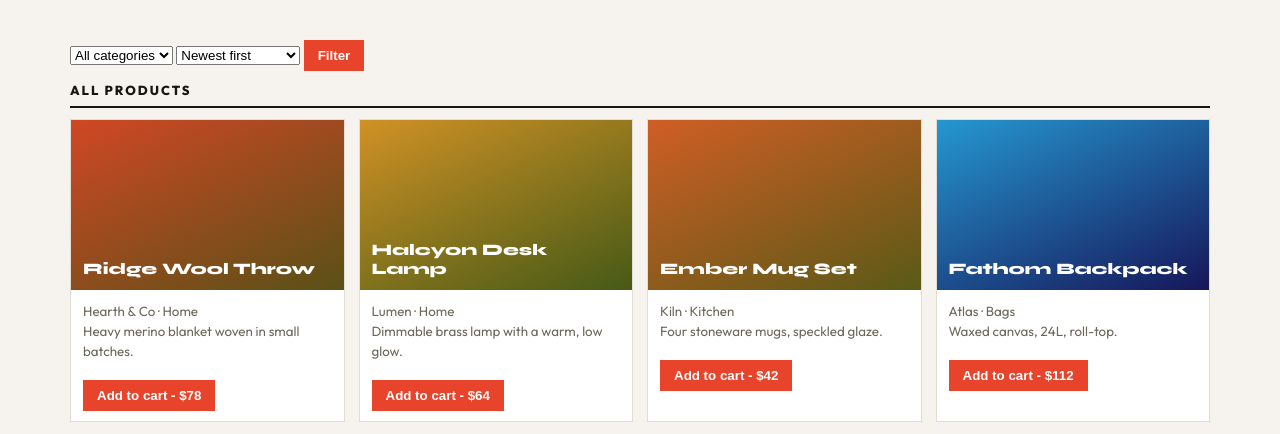
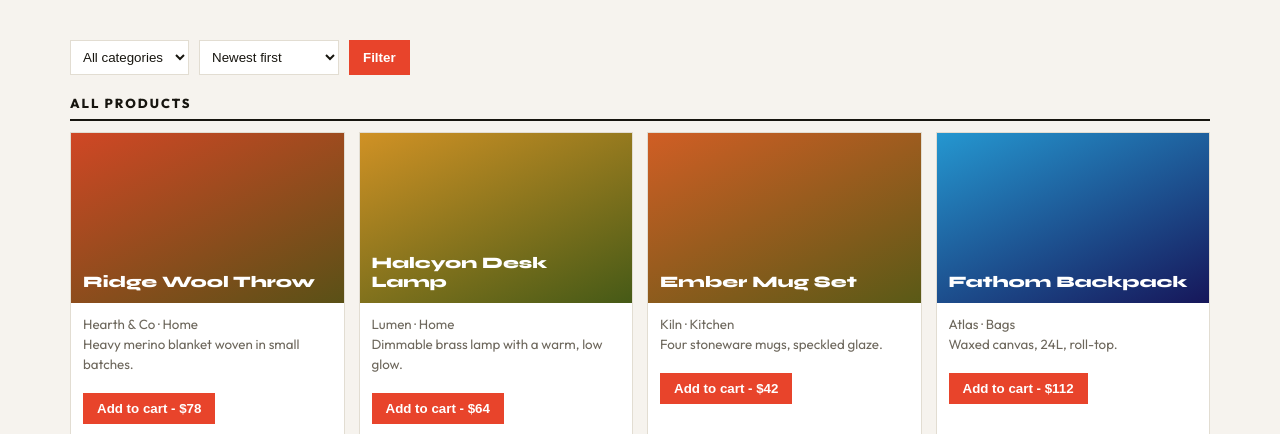
Before and after one commit to PainQisGod/bayonette, a Flask app: page / in a window 1280 px wide. Shown: the part 58-492 px from the top of the page. Run offline with Flask 3, Linux system fonts and the light colour scheme; data comes from the database, SQL or seed files in the repository.

Commit message:
Add shop filters styles to style.css

```diff
--- a/static/style.css
+++ b/static/style.css
@@ -114,3 +114,7 @@ footer { background: var(--dark); color: var(--light); padding: 30px 0; margin-t
 .stat b { display: block; font-family: "Syne", sans-serif; font-size: 28px; }
 .bar { background: var(--accent); height: 10px; margin-top: 4px; }
 @media (max-width: 860px) { .stats { grid-template-columns: repeat(2, 1fr); } }
+
+/* shop filters */
+.filters { display: flex; gap: 10px; margin-bottom: 20px; flex-wrap: wrap; }
+.filters select { padding: 8px; background: var(--card); color: var(--text); border: 1px solid var(--border); }
```
